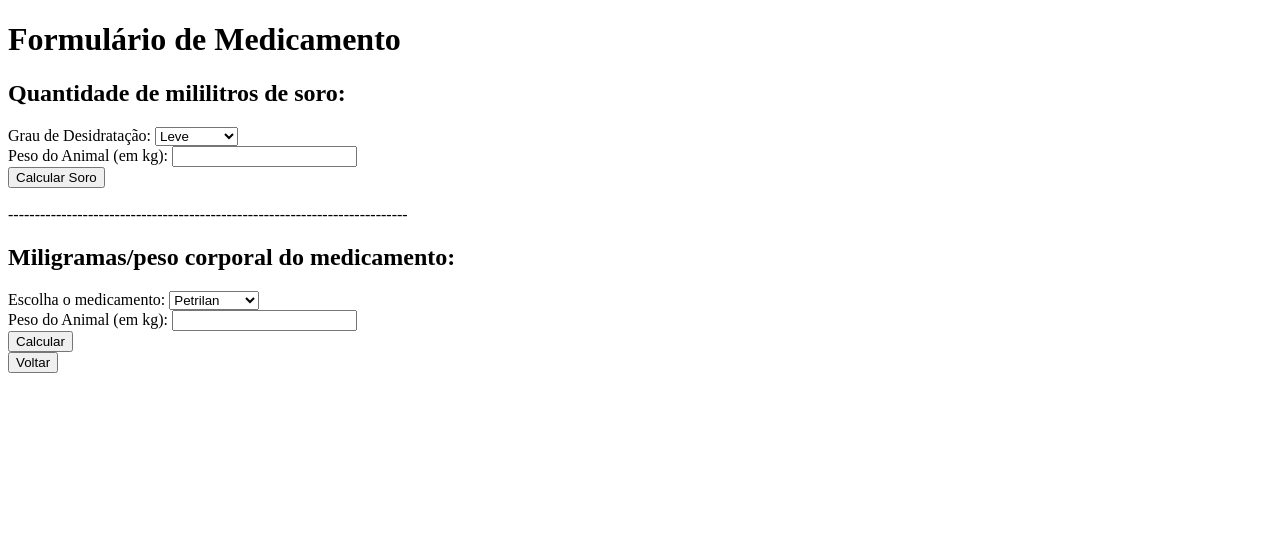
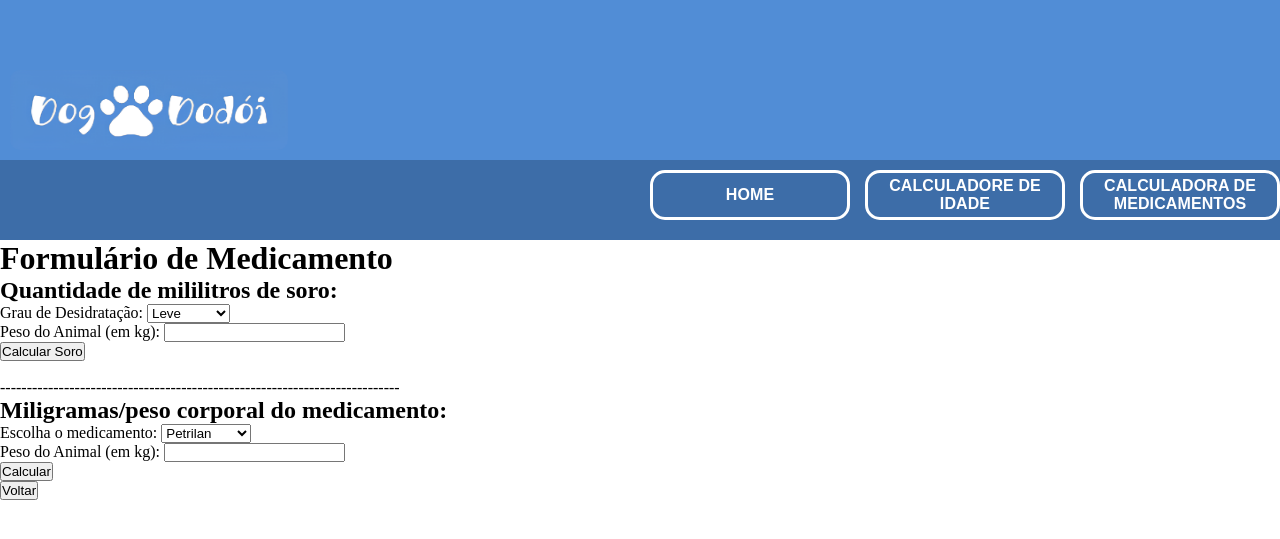
Before and after one commit to ciraht/dogdodoiAGORAVAI2, a Flask app: page /medicamento in a window 1280 px wide. Shown: the top 539 px of the page. Run offline with Flask 3, Linux system fonts and the light colour scheme.

Commit message:
rodapé e mais uns negocios bobos

```diff
--- a/Templates/medicamento.html
+++ b/Templates/medicamento.html
@@ -4,8 +4,17 @@
     <meta charset="UTF-8">
     <meta name="viewport" content="width=device-width, initial-scale=1.0">
     <title>Formulário de Medicamento</title>
+    <link rel="stylesheet" href="../static/css/medicamento.css">
 </head>
 <body>
+    <header class="cabecao">
+        <img src="../static/img/logo.png" alt="" class="logo">
+        <div>
+            <a href="/"><button class="btn">HOME</button></a>
+            <a href="calculadora_idade"><button class="btn">CALCULADORE DE IDADE</button></a>
+            <a href="medicamento"><button class="btn">CALCULADORA DE MEDICAMENTOS</button></a>
+        </div>
+    </header>
     <h1>Formulário de Medicamento</h1>
     <h2>Quantidade de mililitros de soro: </h2>
     <form action="/medicamento" method="post">
--- /dev/null
+++ b/static/css/medicamento.css
@@ -0,0 +1,61 @@
+*{
+    margin: 0;
+    padding: 0;
+    text-decoration: none;
+}
+
+.cabecao{
+    background-color: #518DD6;
+    display: flex;
+    height: 30vh;
+    justify-content: flex-end;
+    flex-direction: column;
+
+}
+
+.cabecao div{
+    background-color: #3d6da8;
+    height: 80px;
+    display: flex;
+    justify-content: flex-end;
+    gap: 15px;
+}
+
+.textin{
+    color: white;
+    position: absolute;
+    left: 20px;
+    font-size: 80px;
+    top:3px;
+
+}
+
+.btn{
+    margin: 0 15px;
+    color: white;
+    font-size: 1em;
+    padding-top: 0px;
+    border-color: #518DD6;
+
+    width: 200px;
+    height: 50px;
+    border-radius: 15px 15px 15px 15px;
+    background-color: #ffffff00;
+    border:  solid white 3px;
+    margin: 0px;
+    letter-spacing: 0.1px;
+    margin-top:10px;
+    font-weight: 800;
+
+}
+.btn:hover {
+    background-color: #51B7D6;
+    border-color: #51B7D6;
+}
+.logo {
+    width: 278px;
+    height: 80px;
+    margin-left: 10px;
+    margin-bottom: 10px;
+    border-radius: 10px 10px 10px 10px;
+}
```
Also changed, not shown: Templates/index.html (+21 -0 lines), static/css/inicio.css (+25 -0 lines), static/img/logo2.png (added).
